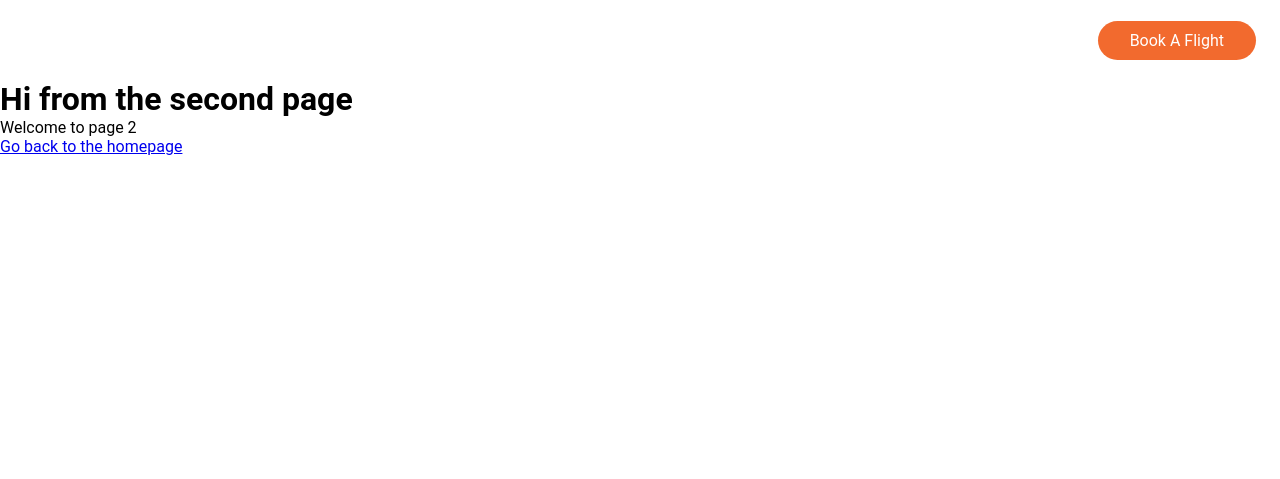
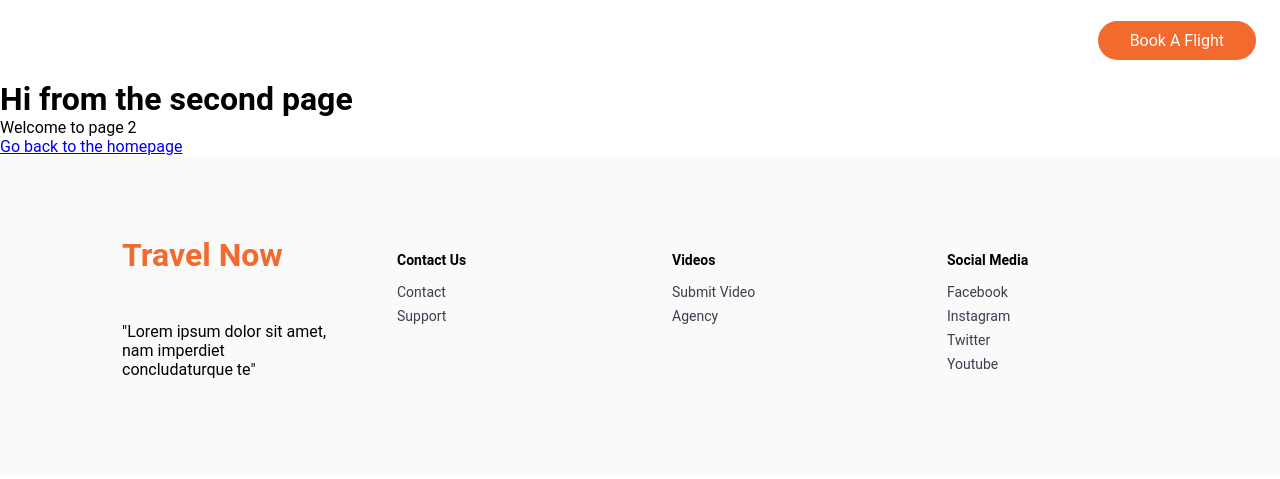
Before and after one commit to orvgonzales/site-gatsby, a Gatsby site: page /page-2 in a window 1280 px wide. Built offline with nearby package versions, Linux system fonts and the light colour scheme; Gatsby itself is replaced by a stand-in of ours.

Commit message:
Added Footer

```diff
--- a/src/components/Email.js
+++ b/src/components/Email.js
@@ -58,7 +58,7 @@ const EmailContainer = styled.div`
   background-size: cover;
   height: 450px;
   width: 100%;
-  padding: 5rem calc((100vw - 1300px) / 2);
+  padding: 5rem;
   color: #fff;
   display: flex;
   justify-content: center;
--- /dev/null
+++ b/src/components/Footer.js
@@ -0,0 +1,95 @@
+import React from "react"
+import styled from "styled-components"
+import { Link } from "gatsby"
+
+const Footer = () => {
+  return (
+    <FooterContainer>
+      <FooterLinksWrapper>
+        <FooterDesc>
+          <h1>Travel Now</h1>
+          <p>"Lorem ipsum dolor sit amet, nam imperdiet concludaturque te"</p>
+        </FooterDesc>
+        <FooterLinkItems>
+          <FooterLinkTitle>Contact Us</FooterLinkTitle>
+          <FooterLink to="/about">Contact</FooterLink>
+          <FooterLink to="/">Support</FooterLink>
+        </FooterLinkItems>
+      </FooterLinksWrapper>
+      <FooterLinksWrapper>
+        <FooterLinkItems>
+          <FooterLinkTitle>Videos</FooterLinkTitle>
+          <FooterLink to="/about">Submit Video</FooterLink>
+          <FooterLink to="/">Agency</FooterLink>
+        </FooterLinkItems>
+        <FooterLinkItems>
+          <FooterLinkTitle>Social Media</FooterLinkTitle>
+          <FooterLink to="/about">Facebook</FooterLink>
+          <FooterLink to="/">Instagram</FooterLink>
+          <FooterLink to="/">Twitter</FooterLink>
+          <FooterLink to="/">Youtube</FooterLink>
+        </FooterLinkItems>
+      </FooterLinksWrapper>
+    </FooterContainer>
+  )
+}
+
+export default Footer
+
+const FooterContainer = styled.div`
+  padding: 5rem calc((100vw - 1100px) / 2);
+  display: grid;
+  grid-template-columns: repeat(2, 1fr);
+  color: #000;
+  background: #fafafb;
+`
+
+const FooterDesc = styled.div`
+  padding: 0 2rem;
+
+  h1 {
+    margin-bottom: 3rem;
+    color: #f26a2e;
+  }
+
+  @media screen and (max-width: 400px) {
+    padding: 1rem;
+  }
+`
+
+const FooterLinksWrapper = styled.div`
+  display: grid;
+  grid-template-columns: repeat(2, 1fr);
+
+  @media screen and (max-width: 820px) {
+    grid-template-columns: 1fr;
+  }
+`
+
+const FooterLinkItems = styled.div`
+  display: flex;
+  flex-direction: column;
+  align-items: flex-start;
+  padding: 1rem 2rem;
+
+  @media screen and (max-width: 400px) {
+    padding: 1rem;
+  }
+`
+
+const FooterLinkTitle = styled.h2`
+  font-size: 14px;
+  margin-bottom: 16px;
+`
+
+const FooterLink = styled(Link)`
+  text-decoration: none;
+  margin-bottom: 0.5rem;
+  font-size: 14px;
+  color: #3d3d4e;
+
+  &:hover {
+    color: #f26a2e;
+    transition: 0.3s ease-out;
+  }
+`
--- a/src/components/layout.js
+++ b/src/components/layout.js
@@ -2,6 +2,7 @@ import React from "react"
 import { useStaticQuery, graphql } from "gatsby"
 import Header from "./header"
 import { GlobalStyle } from "./styles/GlobalStyles"
+import Footer from "./Footer"
 
 const Layout = ({ children }) => {
   return (
@@ -9,6 +10,7 @@ const Layout = ({ children }) => {
       <GlobalStyle />
       <Header />
       <main>{children}</main>
+      <Footer />
     </>
   )
 }
```
